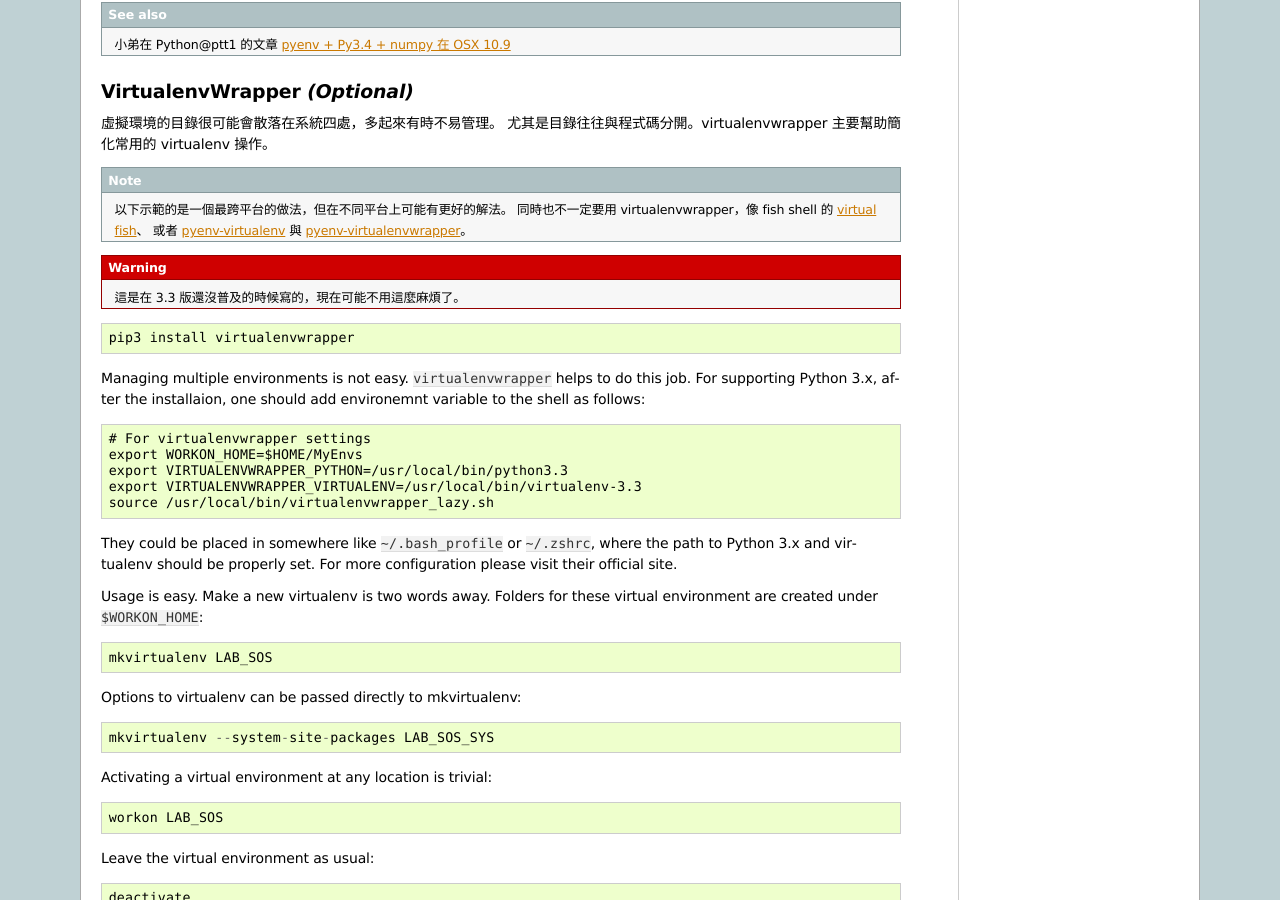
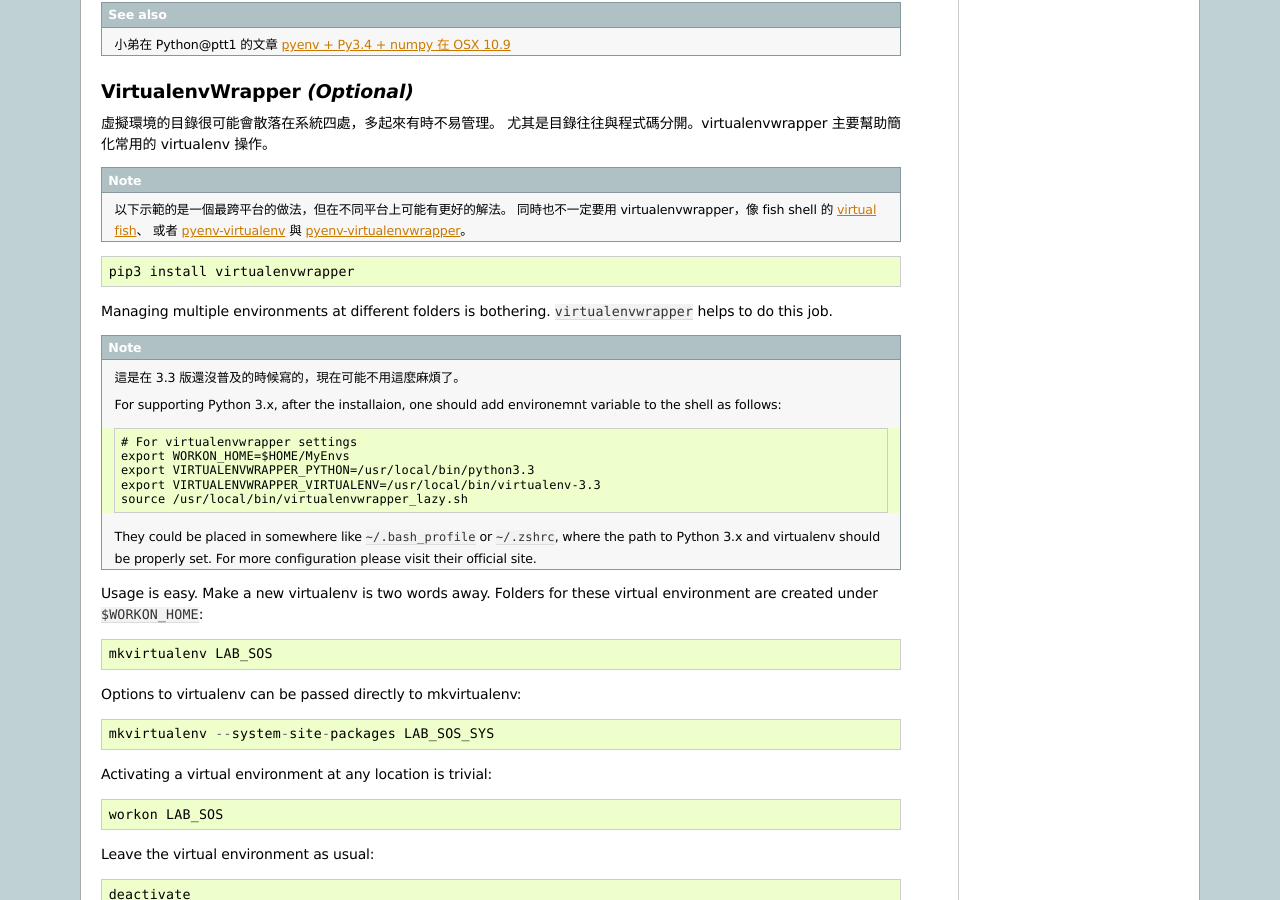
Before and after one commit to ccwang002/lab-proposal-sos, a Sphinx documentation site: the page built from docs/install.rst, in a window 1280 px wide and 900 px high, scrolled down 1353 px. Built offline with Sphinx 7.4.7, drawn with Linux system fonts in a browser that asks for light colours.

Commit message:
modify doc structure

```diff
--- a/docs/install.rst
+++ b/docs/install.rst
@@ -102,33 +102,38 @@ VirtualenvWrapper *(Optional)*
 虛擬環境的目錄很可能會散落在系統四處，多起來有時不易管理。
 尤其是目錄往往與程式碼分開。virtualenvwrapper 主要幫助簡化常用的 virtualenv 操作。
 
-.. note:: 以下示範的是一個最跨平台的做法，但在不同平台上可能有更好的解法。
-          同時也不一定要用 virtualenvwrapper，像 fish shell 的 `virtual fish`_、
-          或者 `pyenv-virtualenv`_ 與 `pyenv-virtualenvwrapper`_。
+.. note::
+    以下示範的是一個最跨平台的做法，但在不同平台上可能有更好的解法。
+    同時也不一定要用 virtualenvwrapper，像 fish shell 的 `virtual fish`_、
+    或者 `pyenv-virtualenv`_ 與 `pyenv-virtualenvwrapper`_。
 
 .. _`virtual fish`: https://github.com/adambrenecki/virtualfish
 .. _`pyenv-virtualenv`: https://github.com/yyuu/pyenv-virtualenv
 .. _`pyenv-virtualenvwrapper`: https://github.com/yyuu/pyenv-virtualenvwrapper
 
 
-.. warning:: 這是在 3.3 版還沒普及的時候寫的，現在可能不用這麼麻煩了。
-
 .. code-block:: bash
 
     pip3 install virtualenvwrapper
 
-Managing multiple environments is not easy. ``virtualenvwrapper`` helps to do this job.
-For supporting Python 3.x, after the installaion, one should add environemnt variable to the shell as follows::
+Managing multiple environments at different folders is bothering.
+``virtualenvwrapper`` helps to do this job.
 
-    # For virtualenvwrapper settings
-    export WORKON_HOME=$HOME/MyEnvs
-    export VIRTUALENVWRAPPER_PYTHON=/usr/local/bin/python3.3
-    export VIRTUALENVWRAPPER_VIRTUALENV=/usr/local/bin/virtualenv-3.3
-    source /usr/local/bin/virtualenvwrapper_lazy.sh
+.. note::
+    這是在 3.3 版還沒普及的時候寫的，現在可能不用這麼麻煩了。
 
-They could be placed in somewhere like ``~/.bash_profile`` or ``~/.zshrc``,
-where the path to Python 3.x and virtualenv should be properly set.
-For more configuration please visit their official site.
+    For supporting Python 3.x, after the installaion,
+    one should add environemnt variable to the shell as follows::
+
+        # For virtualenvwrapper settings
+        export WORKON_HOME=$HOME/MyEnvs
+        export VIRTUALENVWRAPPER_PYTHON=/usr/local/bin/python3.3
+        export VIRTUALENVWRAPPER_VIRTUALENV=/usr/local/bin/virtualenv-3.3
+        source /usr/local/bin/virtualenvwrapper_lazy.sh
+
+    They could be placed in somewhere like ``~/.bash_profile`` or ``~/.zshrc``,
+    where the path to Python 3.x and virtualenv should be properly set.
+    For more configuration please visit their official site.
 
 Usage is easy. Make a new virtualenv is two words away.
 Folders for these virtual environment are created under  ``$WORKON_HOME``::
```
